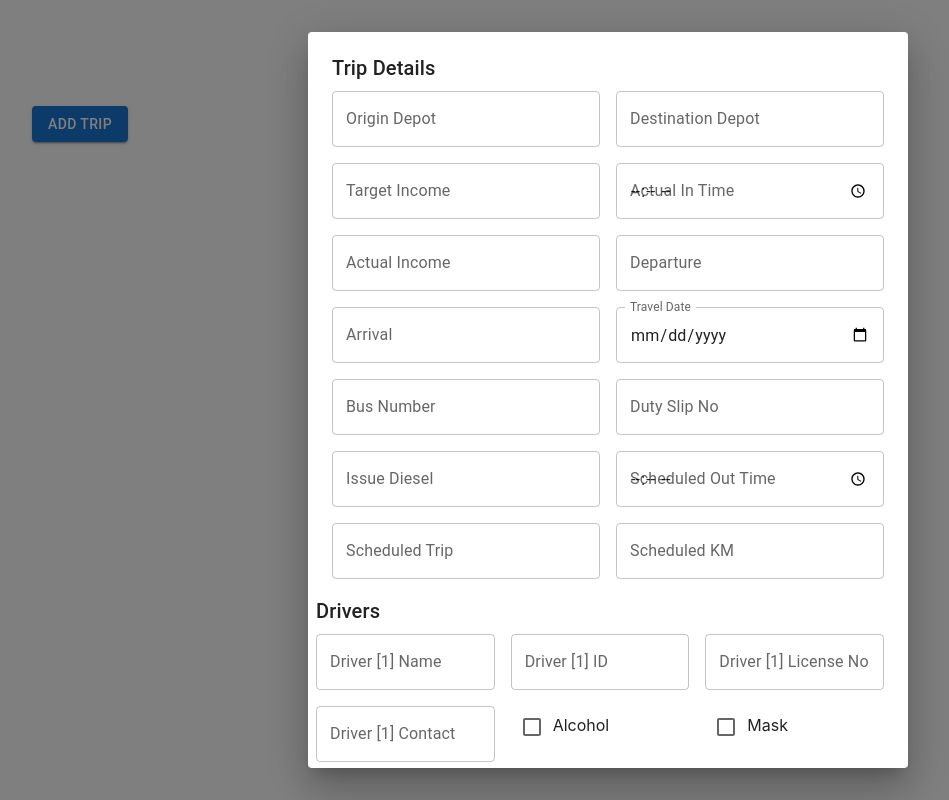
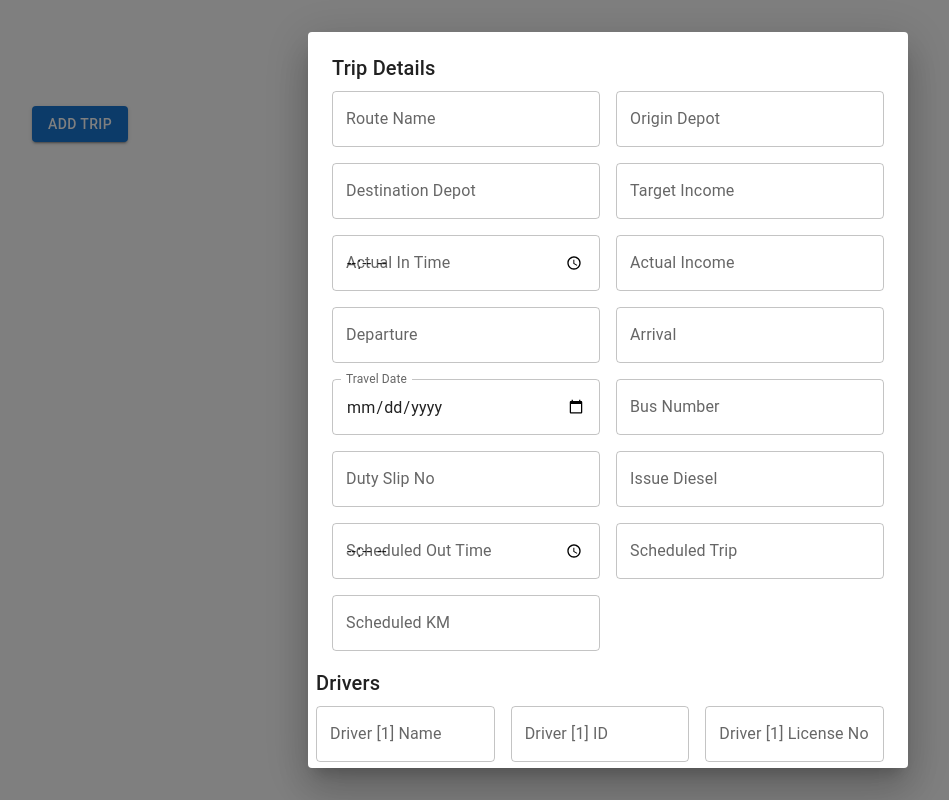
Before and after one commit to Ankitkumargautam/ticket-management, a React (Create React App) app in the folder frontend/: page / in a window 1280 px wide. Both pictures are taken after a click on the button "ADD TRIP". Shown: the whole page, without its empty margins (32-981 px from the left). Built offline with nearby package versions, Linux system fonts and the light colour scheme.

Commit message:
one more field added

```diff
--- a/frontend/src/components/TripForm.js
+++ b/frontend/src/components/TripForm.js
@@ -15,6 +15,7 @@ import * as Yup from "yup";
 const TripForm = ({ open, onClose }) => {
   // Default values for the form
   const defaultValues = {
+    routeName: "",
     originDepot: "",
     destinationDepot: "",
     targetIncome: "",
@@ -67,6 +68,7 @@ const TripForm = ({ open, onClose }) => {
   const formik = useFormik({
     initialValues: loadData(),
     validationSchema: Yup.object({
+      routeName: Yup.string().required("Route Name is requrired"),
       originDepot: Yup.string().required("Origin Depot is required"),
       destinationDepot: Yup.string().required("Destination Depot is required"),
       targetIncome: Yup.number()
@@ -124,6 +126,20 @@ const TripForm = ({ open, onClose }) => {
         </Typography>
         <form onSubmit={formik.handleSubmit}>
           <Grid container spacing={2}>
+            <Grid item xs={12} sm={6}>
+              <TextField
+                label="Route Name"
+                name="routeName"
+                value={formik.values.routeName}
+                onChange={formik.handleChange}
+                onBlur={formik.handleBlur}
+                error={
+                  formik.touched.routeName && Boolean(formik.errors.routeName)
+                }
+                helperText={formik.touched.routeName && formik.errors.routeName}
+                fullWidth
+              />
+            </Grid>
             <Grid item xs={12} sm={6}>
               <TextField
                 label="Origin Depot"
```
Also changed, not shown: 1 other file (tests, documents, lock files or other folders).
